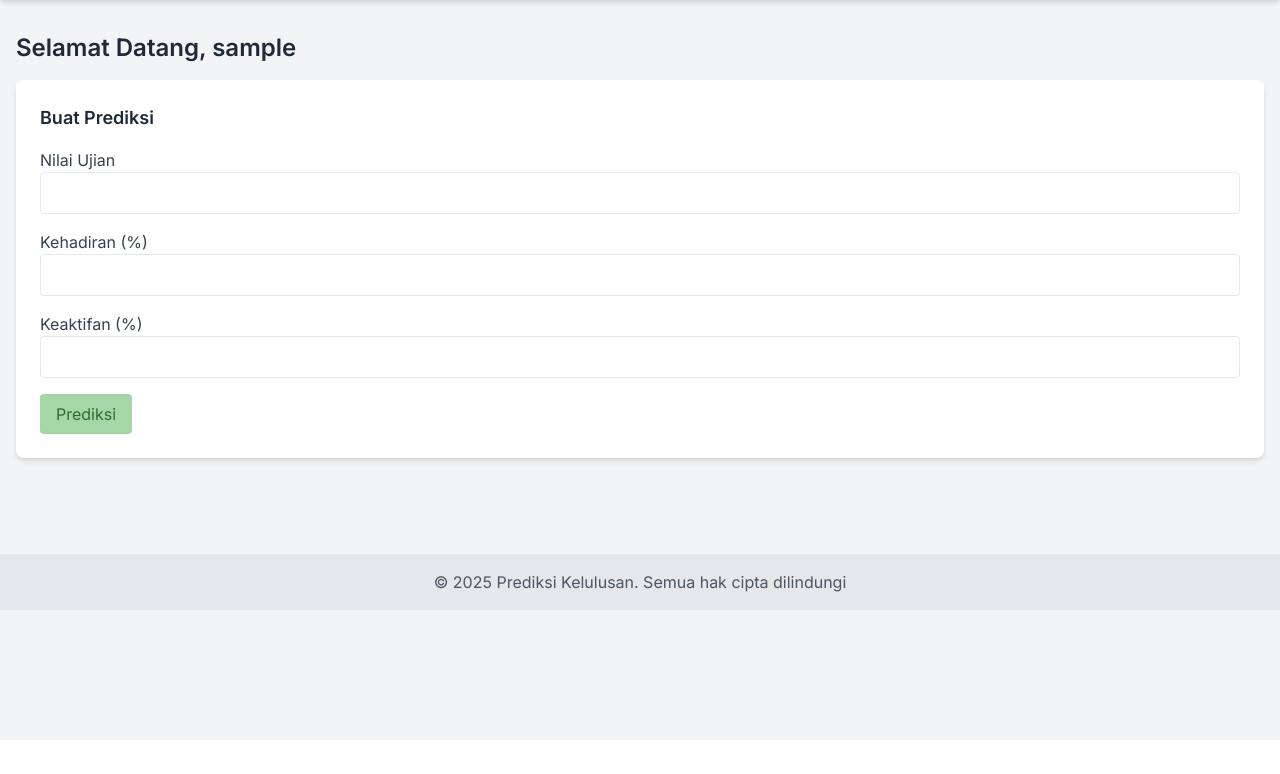
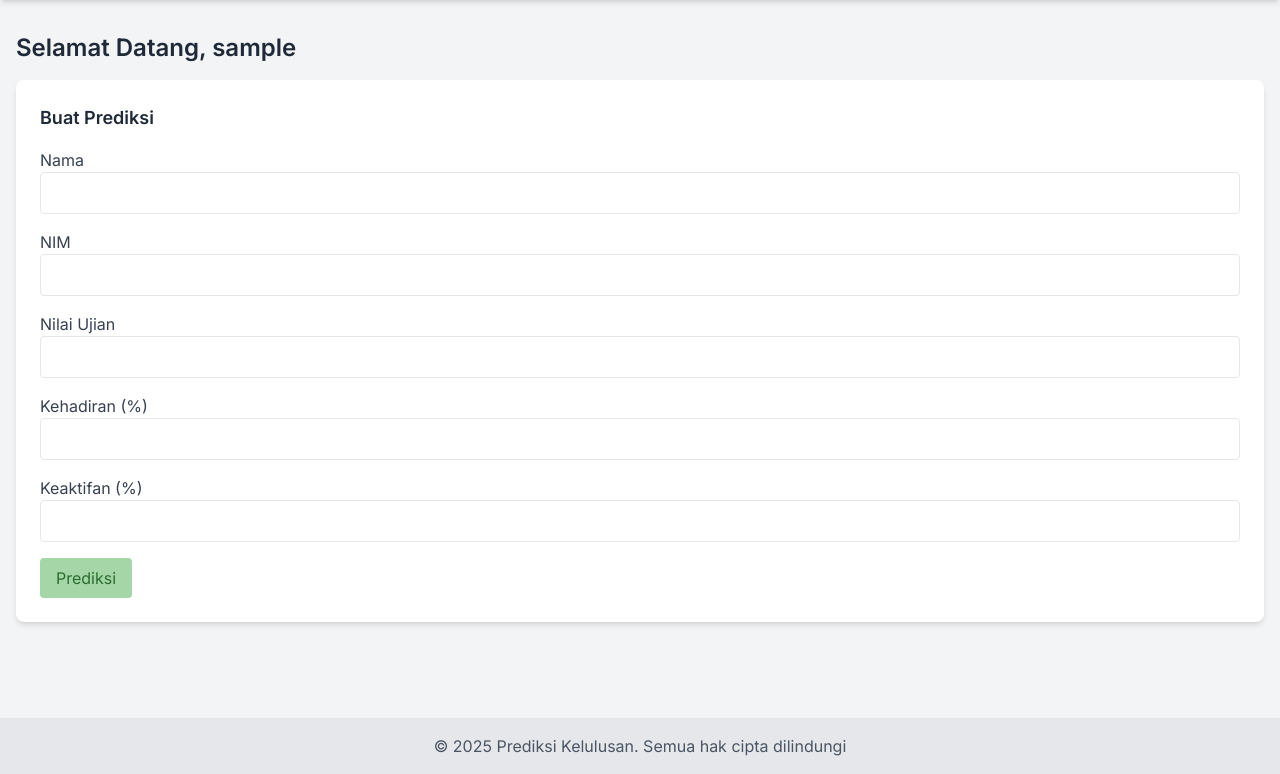
Before and after one commit to rizaledc/PASD-Kelompok-WeCan, a Flask app: page / in a window 1280 px wide. Shown: the part 60-834 px from the top of the page. Before the commit the page ends 670 px from the top, so only its background shows below. Run offline with Flask 3, Linux system fonts and the light colour scheme; the visitor is signed in with stand-in values (Sample User, id 1); parts of the project's set-up code (start-up, migrations or seed data) failed here and were passed over; some libraries are stand-ins or nearby versions.

Commit message:
conflict resolve

```diff
--- a/app/models.py
+++ b/app/models.py
@@ -25,6 +25,8 @@ class User(UserMixin, db.Model):
 class PredictionHistory(db.Model):
     id = db.Column(db.Integer, primary_key=True)
     user_id = db.Column(db.Integer, db.ForeignKey('user_tb.id'), nullable=False)
+    nama = db.Column(db.String(255), nullable=False)
+    nim = db.Column(db.Integer, nullable=False)
     nilai_ujian = db.Column(db.Float, nullable=False)
     kehadiran = db.Column(db.Float, nullable=False)
     keaktifan = db.Column(db.Float, nullable=False)
--- a/app/routes.py
+++ b/app/routes.py
@@ -3,6 +3,14 @@ from app import app, db
 from app.models import User, PredictionHistory
 from flask_login import login_user, login_required, current_user, logout_user
 import re  # Untuk validasi password
+import joblib  # or use 'import pickle' if you used pickle
+import numpy as np
+import os
+import sklearn
+
+##Call model.pkl for predict##
+MODEL_PATH = os.path.join(os.path.dirname(__file__), 'ml_model', 'model.pkl')
+model = joblib.load(MODEL_PATH)# Load your model here
 
 # Halaman utama (dashboard)
 @app.route('/')
@@ -80,18 +88,30 @@ def logout():
 @login_required
 def predict():
     try:
-        nilai_ujian = float(request.form['nilai_ujian'])
-        kehadiran = float(request.form['kehadiran'])
-        keaktifan = float(request.form['keaktifan'])
+        ## FOR DATABASE INPUT ##
+        nama = str(request.form['nama'])
+        nim = int(request.form['nim'])
 
+        ## FOR MODEL PREDICTION ##
+        nilai_ujian = float(request.form['nilai_ujian'].replace(',', '.'))
+        kehadiran = float(request.form['kehadiran'].replace(',', '.'))
+        keaktifan = float(request.form['keaktifan'].replace(',', '.'))
+
+        # Check value ranges
         if not (1 <= nilai_ujian <= 100 and 1 <= kehadiran <= 100 and 1 <= keaktifan <= 100):
             flash('Silahkan masukan angka/persentasi 1-100', 'danger')
             return redirect(url_for('home'))
 
-        result = "Lulus" if nilai_ujian >= 60 else "Tidak Lulus"
+        ### 🔍 Call the machine learning model ###
+        features = np.array([[nilai_ujian, kehadiran, keaktifan]])
+        prediction_raw = model.predict(features)[0]  # returns 0 or 1
+        result = "Lulus" if prediction_raw == 1 else "Tidak Lulus"
 
+        ### 🧾 Save to database ###
         prediction = PredictionHistory(
             user_id=current_user.id,
+            nama=nama,
+            nim=nim,
             nilai_ujian=nilai_ujian,
             kehadiran=kehadiran,
             keaktifan=keaktifan,
@@ -104,8 +124,10 @@ def predict():
         return render_template('dashboard.html', result=result)
 
     except Exception as e:
+        print(f'Error during prediction: {e}')  # For debugging
         flash('Terjadi kesalahan saat melakukan prediksi.', 'danger')
         return redirect(url_for('home'))
+
 
 # Halaman Statistik
 @app.route('/statistik')
@@ -122,10 +144,10 @@ def statistik():
     pass_percentage = (pass_count / len(predictions)) * 100 if predictions else 0
 
     return render_template('statistik.html',
-                           avg_score=avg_score,
-                           pass_percentage=pass_percentage,
-                           pass_count=pass_count,
-                           fail_count=fail_count)
+                        avg_score=avg_score,
+                        pass_percentage=pass_percentage,
+                        pass_count=pass_count,
+                        fail_count=fail_count)
 
 # Halaman Profil
 @app.route('/profile')
--- a/app/templates/dashboard.html
+++ b/app/templates/dashboard.html
@@ -14,7 +14,6 @@
 </head>
 <body class="bg-gray-100">
 
-<!-- Header -->
 <header class="bg-white shadow-md py-4">
     <div class="container mx-auto px-4 flex justify-between items-center">
         <h1 class="text-xl font-semibold text-gray-800">Dashboard</h1>
@@ -27,14 +26,20 @@
     </div>
 </header>
 
-<!-- Main -->
 <main class="container mx-auto px-4 py-8">
     <h2 class="text-2xl font-semibold text-gray-800 mb-4">Selamat Datang, {{ current_user.username }}</h2>
 
-    <!-- Form Prediksi -->
     <div class="bg-white rounded-lg shadow-md p-6 mb-8">
         <h3 class="text-lg font-semibold text-gray-800 mb-4">Buat Prediksi</h3>
         <form action="{{ url_for('predict') }}" method="post" class="space-y-4">
+            <div>
+                <label class="block text-gray-700">Nama</label>
+                <input type="text" name="nama" required class="w-full border rounded px-3 py-2"/>
+            </div>
+            <div>
+                <label class="block text-gray-700">NIM</label>
+                <input type="text" name="nim" required class="w-full border rounded px-3 py-2"/>
+            </div>
             <div>
                 <label class="block text-gray-700">Nilai Ujian</label>
                 <input type="number" name="nilai_ujian" step="0.01" min="0" max="100" required class="w-full border rounded px-3 py-2"/>
@@ -66,7 +71,6 @@
     </div>
 </main>
 
-<!-- Footer -->
 <footer class="bg-gray-200 py-4 mt-8">
     <div class="container mx-auto px-4 text-center text-gray-600">
         &copy; 2025 Prediksi Kelulusan. Semua hak cipta dilindungi
--- a/app/templates/login.html
+++ b/app/templates/login.html
@@ -3,9 +3,9 @@
 <head>
     <meta charset="UTF-8">
     <meta name="viewport" content="width=device-width, initial-scale=1.0">
-    <title>Login - Aplikasi Anda</title>
+    <title>Login - Prediksi Kelulusan</title>
     <link href="https://cdn.jsdelivr.net/npm/bootstrap@5.1.3/dist/css/bootstrap.min.css" rel="stylesheet" integrity="sha384-1BmE4kWBq78iYhFldvKuhfTAU6auU8tT94WrHftjDbrCEXSU1oBoqyl2QvZ6jIW3" crossorigin="anonymous">
-    <link rel="stylesheet" href="https://cdnjs.cloudflare.com/ajax/libs/font-awesome/6.0.0-beta3/css/all.min.css" integrity="sha512-Fo3rlrZj/k7ujTnHg4CGR2D7kSs0v4LLanw2qksYuRlEzO+tcaEPQogQ0KaoGN26/zrn20ImR1DfuLWnOo7aBA==" crossorigin="anonymous" referrerpolicy="no-referrer" />
+    <link rel="stylesheet" href="https://cdnjs.cloudflare.com/ajax/libs/font-awesome/6.0.0-beta3/css/all.min.css" integrity="sha512-Fo3rlrZj/k7ujTnHg4CGR2D7kSs0v4LLanw2qksYuRlEzO+tcaEPQogQ0KaoGN26/zrn20ImR1DfuLWnOo7aBAs==" crossorigin="anonymous" referrerpolicy="no-referrer" />
     <link rel="stylesheet" href="{{ url_for('static', filename='css/style.css') }}">
 </head>
 <body class="bg-main">
--- a/app/templates/profile.html
+++ b/app/templates/profile.html
@@ -3,7 +3,7 @@
 <head>
     <meta charset="UTF-8">
     <meta name="viewport" content="width=device-width, initial-scale=1.0">
-    <title>Profil Pengguna</title>
+    <title>Profil Pengguna - Prediksi Kelulusan</title>
     <link href="https://cdn.jsdelivr.net/npm/bootstrap@5.1.3/dist/css/bootstrap.min.css" rel="stylesheet">
 </head>
 <body>
--- a/app/templates/register.html
+++ b/app/templates/register.html
@@ -3,7 +3,7 @@
 <head>
     <meta charset="UTF-8">
     <meta name="viewport" content="width=device-width, initial-scale=1.0">
-    <title>Register - Aplikasi Anda</title>
+    <title>Register - Prediksi Kelulusan</title>
     <link href="https://cdn.jsdelivr.net/npm/bootstrap@5.1.3/dist/css/bootstrap.min.css" rel="stylesheet" integrity="sha384-1BmE4kWBq78iYhFldvKuhfTAU6auU8tT94WrHftjDbrCEXSU1oBoqyl2QvZ6jIW3" crossorigin="anonymous">
     <link rel="stylesheet" href="https://cdnjs.cloudflare.com/ajax/libs/font-awesome/6.0.0-beta3/css/all.min.css" integrity="sha512-Fo3rlrZj/k7ujTnHg4CGR2D7kSs0v4LLanw2qksYuRlEzO+tcaEPQogQ0KaoGN26/zrn20ImR1DfuLWnOo7aBA==" crossorigin="anonymous" referrerpolicy="no-referrer" />
     <link rel="stylesheet" href="{{ url_for('static', filename='css/style.css') }}">
--- a/app/templates/statistik.html
+++ b/app/templates/statistik.html
@@ -3,7 +3,7 @@
 <head>
     <meta charset="UTF-8">
     <meta name="viewport" content="width=device-width, initial-scale=1.0">
-    <title>Statistik Kelulusan</title>
+    <title>Statistik - Prediksi Kelulusan</title>
     <link href="https://cdn.jsdelivr.net/npm/bootstrap@5.1.3/dist/css/bootstrap.min.css" rel="stylesheet">
     <script src="https://cdn.jsdelivr.net/npm/chart.js"></script>
     <style>
--- a/requirements.txt
+++ b/requirements.txt
@@ -14,3 +14,4 @@ python-dotenv==1.1.0
 SQLAlchemy==2.0.40
 typing_extensions==4.13.2
 Werkzeug==3.1.3
+numpy
```
Also changed, not shown: README.md, 1 other file.
